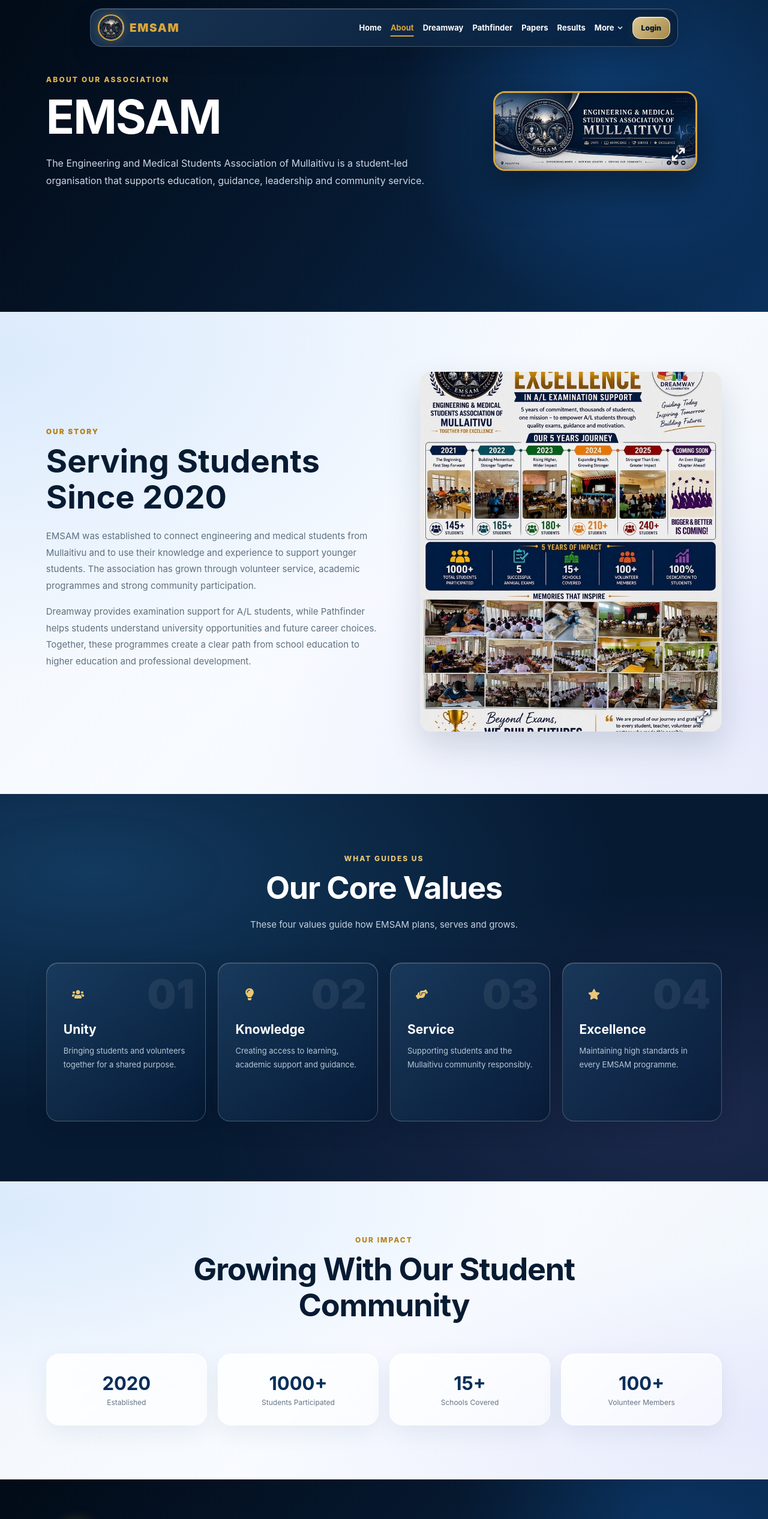
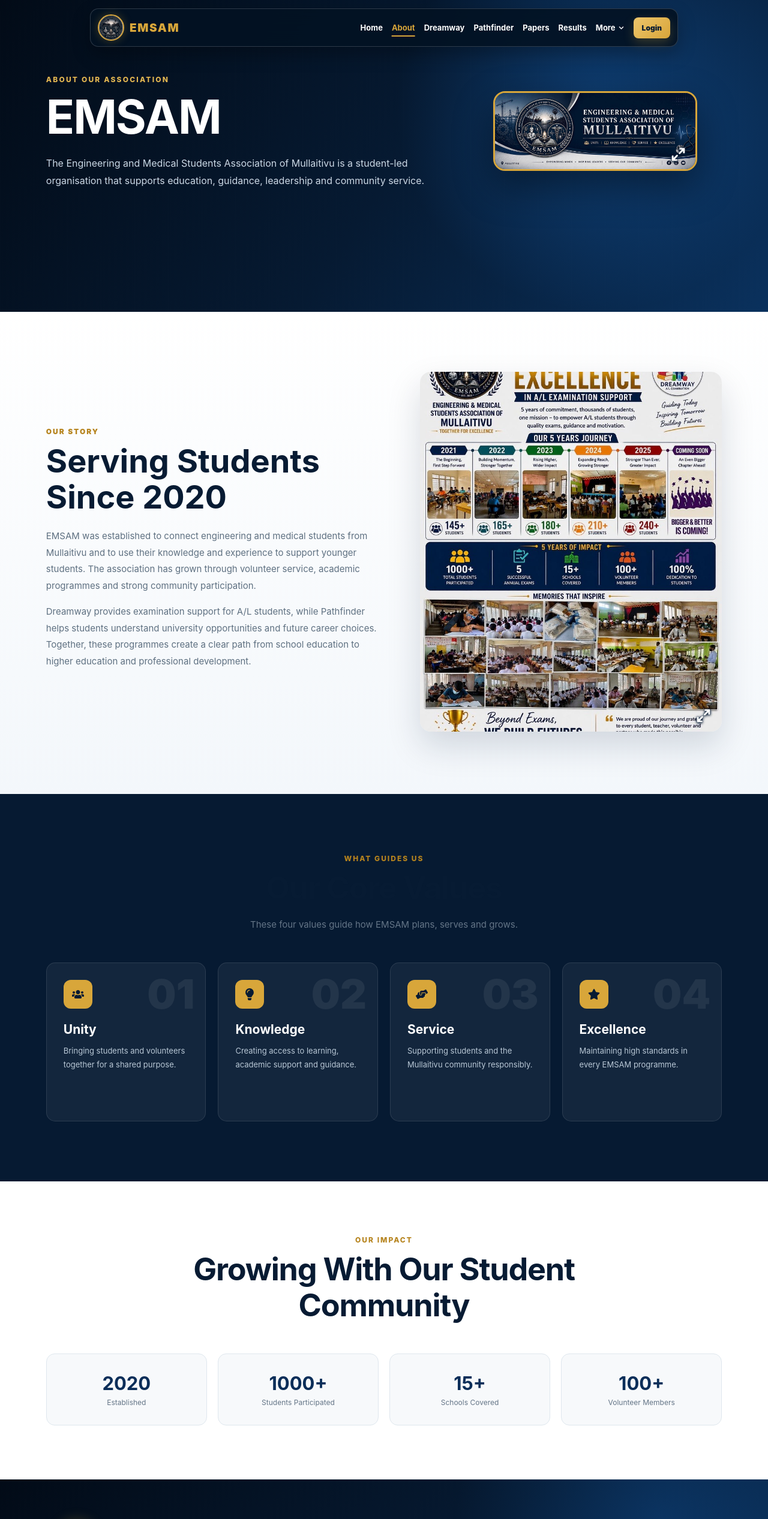
Before and after one commit to Yathi2401/EMSAM-Website, a React (Vite) app in the folder frontend/: page /about in a window 1280 px wide. Shown: the top 2533 px of the page at 60% size. Built offline with nearby package versions, Linux system fonts and the light colour scheme; no server answers.

Commit message:
Restore original site styling without glass theme

```diff
--- a/frontend/src/glass.css
+++ /dev/null
@@ -1,117 +0,0 @@
-/* Shared glass surfaces. Keep text opaque; only the surface is translucent. */
-:root {
-  --glass-light: linear-gradient(135deg, rgba(255,255,255,.86), rgba(255,255,255,.54));
-  --glass-dark: linear-gradient(135deg, rgba(30,61,94,.82), rgba(6,26,50,.72));
-  --glass-edge: rgba(255,255,255,.8);
-  --glass-shadow: 0 12px 36px rgba(31,65,105,.08), inset 0 1px 0 rgba(255,255,255,.9);
-}
-
-/* Soft color underneath the glass makes its depth visible without busy patterns. */
-:is(.home-about, .home-gallery, .home-news, .about-story, .about-impact,
-    .dreamway-intro, .dreamway-posters, .pathfinder-focus, .papers-section,
-    .results-section, .announcement-section, .contact-section, .auth-section, .dashboard-content) {
-  background: radial-gradient(ellipse at 0% 10%, rgba(147,197,253,.24), transparent 52%),
-    radial-gradient(ellipse at 100% 80%, rgba(196,181,253,.18), transparent 48%),
-    linear-gradient(135deg, #f1f6fc, #f8fbff 50%, #edf4fb);
-}
-
-:is(.news-card, .announcement-card, .auth-card, .contact-form, .result-form,
-    .result-sheet, .paper-filters, .paper-card, .profile-card, .messages-card, .admin-form,
-    .dashboard-service-grid a, .dreamway-stream-grid article, .pathfinder-focus-grid article,
-    .about-impact-grid div, .contact-info-cards div, .dreamway-poster-grid figure) {
-  background: var(--glass-light);
-  border: 1px solid var(--glass-edge);
-  border-radius: 22px;
-  box-shadow: var(--glass-shadow);
-  backdrop-filter: blur(18px) saturate(135%);
-  -webkit-backdrop-filter: blur(18px) saturate(135%);
-}
-
-:is(.site-navbar, .more-dropdown, .programme-card, .about-value-card,
-    .dreamway-service-grid a, .social-card, .admin-summary-grid div, .result-summary div) {
-  background: var(--glass-dark);
-  border: 1px solid rgba(255,255,255,.22);
-  border-radius: 20px;
-  box-shadow: 0 12px 36px rgba(2,11,23,.16), inset 0 1px 0 rgba(255,255,255,.16);
-  backdrop-filter: blur(22px) saturate(145%);
-  -webkit-backdrop-filter: blur(22px) saturate(145%);
-}
-.site-navbar { background: linear-gradient(125deg, rgba(24,49,76,.77), rgba(3,18,35,.68)); }
-.section-heading.light-heading h2 { color: #fff; }
-.section-heading.light-heading p:last-child { color: #c5d2df; }
-.section-heading.light-heading .eyebrow { color: #eac775; }
-.more-dropdown { background: rgba(6,26,50,.94); }
-
-:is(.home-programmes, .about-values-section, .dreamway-services, .pathfinder-gallery) {
-  background: radial-gradient(ellipse at 12% 20%, rgba(44,123,187,.33), transparent 55%),
-    radial-gradient(ellipse at 90% 85%, rgba(107,92,165,.22), transparent 50%), #061a32;
-}
-
-:is(.home-values span, .profile-grid div, .message-list article, .admin-record, .subject-results > div) {
-  background: rgba(255,255,255,.48);
-  border: 1px solid rgba(174,195,216,.4);
-  box-shadow: inset 0 1px 0 rgba(255,255,255,.8);
-  border-radius: 14px;
-}
-
-:is(.admin-form, .auth-card, .contact-form, .result-form) :is(input, select, textarea),
-.paper-filters select, .paper-search-box, .user-search, .message-list select {
-  background: rgba(255,255,255,.64);
-  border: 1px solid rgba(116,145,175,.4);
-  border-radius: 12px;
-  color: #071b33;
-  box-shadow: inset 0 1px 2px rgba(31,65,105,.03);
-}
-.paper-search-box input { background: transparent; }
-select option { background: #fff; color: #071b33; }
-
-/* Text actions retain clear boundaries; standalone icons have no filled tiles. */
-.primary-button, .nav-login, .dashboard-hero button,
-:is(.admin-form, .auth-card, .contact-form, .result-form) button[type="submit"],
-.paper-filters button, .paper-card > a {
-  background: linear-gradient(135deg, rgba(250,222,158,.88), rgba(226,179,77,.72));
-  color: #071b33;
-  border: 1px solid rgba(255,235,189,.85);
-  border-radius: 14px;
-  box-shadow: 0 6px 18px rgba(163,119,29,.12), inset 0 1px 0 rgba(255,255,255,.65);
-  backdrop-filter: blur(12px);
-  -webkit-backdrop-filter: blur(12px);
-}
-.secondary-button, .dark-link {
-  background: var(--glass-dark);
-  border: 1px solid rgba(255,255,255,.3);
-  border-radius: 14px;
-  backdrop-filter: blur(12px);
-  -webkit-backdrop-filter: blur(12px);
-}
-.admin-record button, .user-pagination button, .admin-form .cancel-edit {
-  background: rgba(255,255,255,.5);
-  border-radius: 12px;
-}
-
-.about-value-icon, .auth-card-title > span, .result-form-title > svg, .paper-icon,
-.social-card:is(.facebook, .instagram, .whatsapp, .telegram) > span,
-.contact-socials :is(.facebook, .instagram, .whatsapp, .telegram) {
-  background: transparent;
-  border: 0;
-  box-shadow: none;
-}
-.about-value-icon { color: #eac775; }
-.auth-card-title > span, .result-form-title > svg { color: #1769c2; }
-.paper-icon { color: #b62f3d; }
-.contact-socials :is(.facebook, .instagram, .whatsapp, .telegram) { color: #1769c2; }
-.social-card > span { color: #e0edff; }
-
-@media (max-width: 900px) {
-  .site-nav-links { background: rgba(6,26,50,.94); backdrop-filter: blur(24px); -webkit-backdrop-filter: blur(24px); }
-  .more-dropdown { background: rgba(255,255,255,.05); }
-}
-
-/* Opaque fallback preserves readability when glass is unavailable or unwanted. */
-@supports not (backdrop-filter: blur(1px)) {
-  :root { --glass-light: #f8fbff; --glass-dark: #102c49; }
-}
-@media (prefers-reduced-transparency: reduce) {
-  :root { --glass-light: #f8fbff; --glass-dark: #102c49; }
-  .site-navbar, .site-nav-links { background: #102c49; }
-}
--- a/frontend/src/main.jsx
+++ b/frontend/src/main.jsx
@@ -3,7 +3,6 @@
 import { BrowserRouter } from "react-router-dom";
 import App from "./App.jsx";
 import "./index.css";
-import "./glass.css";
 
 createRoot(document.getElementById("root")).render(
   <StrictMode>
```
